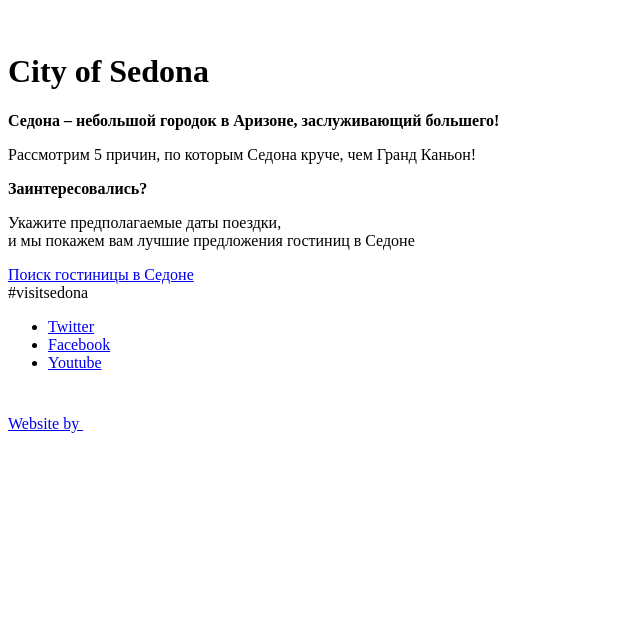
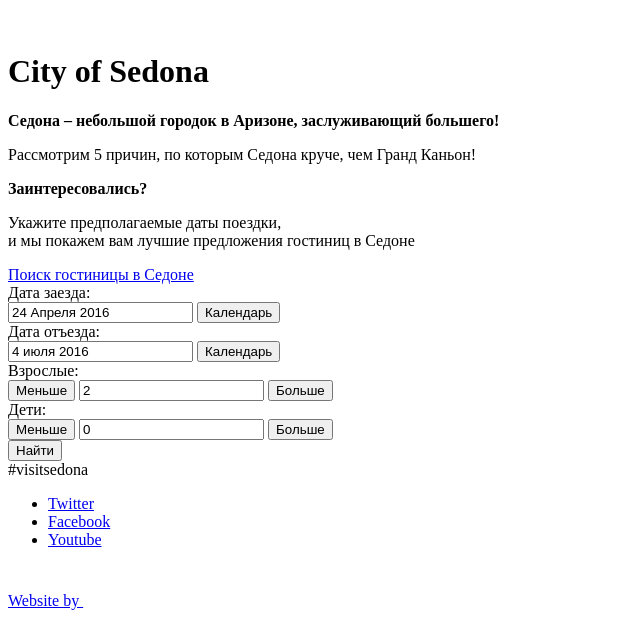
Before and after one commit to Persf0n/1064983-sedona-25, a plain HTML site: page index.html in a window 1280 px wide. Shown: the part 575-1193 px from the top of the page, without its empty margins (0-640 px from the left). Before the commit the page ends 1016 px from the top, so only its background shows below. Drawn offline with Linux system fonts and the light colour scheme.

Commit message:
добавление формы index.html

```diff
--- a/index.html
+++ b/index.html
@@ -17,7 +17,7 @@
               <li class="menu-item">  <a class="menu-link" href="#">  Информация  </a>  </li>
               <li class="menu-item">  <a class="menu-link" href="#">  Фото и видео  </a>  </li>
               <li class="menu-item">  <a class="menu-link" href="#">  Карта штата </a> </li>
-              <li class="menu-item">  <a class="menu-link active">  Гостиницы </a> </li>
+              <li class="menu-item">  <a class="menu-link" href="hotels.html">  Гостиницы </a> </li>
             </ul>
           </nav>
 
@@ -44,8 +44,48 @@
             <b class="search-hotels-title"> Заинтересовались? </b>
             <p class="search-hotels-description"> Укажите предполагаемые даты поездки&#44; <br/> и мы покажем вам лучшие предложения гостиниц в Cедоне  </p>
             <a class="search-hotels-btn" href="#">  Поиск гостиницы в Седоне  </a>
+
+          <!-- Модальное окно "Поиск гостиницы" -->
+          <div class="modal-content modal-search-hotels">
+            <form action="#" method="post">
+              <div class="arrive-date">
+                <label for="arrive-date">Дата заезда:</label>
+                <div class="modal-input-container">
+                  <input type="text" name="arrive-date" id="arrive-date" value="24 Апреля 2016">
+                  <button class="calendar" type="button" title="Календарь">Календарь</button>
+                </div>
+              </div>
+              <div class="departure-date">
+                <label for="departure-date">Дата отъезда:</label>
+                <div class="modal-input-container">
+                  <input type="text" name="departure-date" id="departure-date" value="4 июля 2016">
+                  <button class="calendar" type="button" title="Календарь">Календарь</button>
+                </div>
+              </div>
+              <div class="adults">
+                <label for="adults">Взрослые:</label>
+                <div class="quantity-controls">
+                  <button class="quantity-less" type="button" title="Меньше">Меньше</button>
+                  <input type="text" name="adults" id="adults" value="2">
+                  <button class="quantity-more" type="button" title="Больше">Больше</button>
+                </div>
+              </div>
+              <div class="children">
+                <label for="children">Дети:</label>
+                <div class="quantity-controls">
+                  <button class="quantity-less" type="button" title="Меньше">Меньше</button>
+                  <input type="text" name="children" id="children" value="0">
+                  <button class="quantity-more" type="button" title="Больше">Больше</button>
+                </div>
+              </div>
+              <button class="btn modal-search-btn" type="submit">
+                Найти
+              </button>
+            </form>
+          </div><!-- Конец модального окна "Поиск гостиницы"-->
           </section>
-          <!-- Здесь будет окно "Поиск гостиницы" -->
+
+<div class="map" id="map"></div>
 
         </main>
 
```
